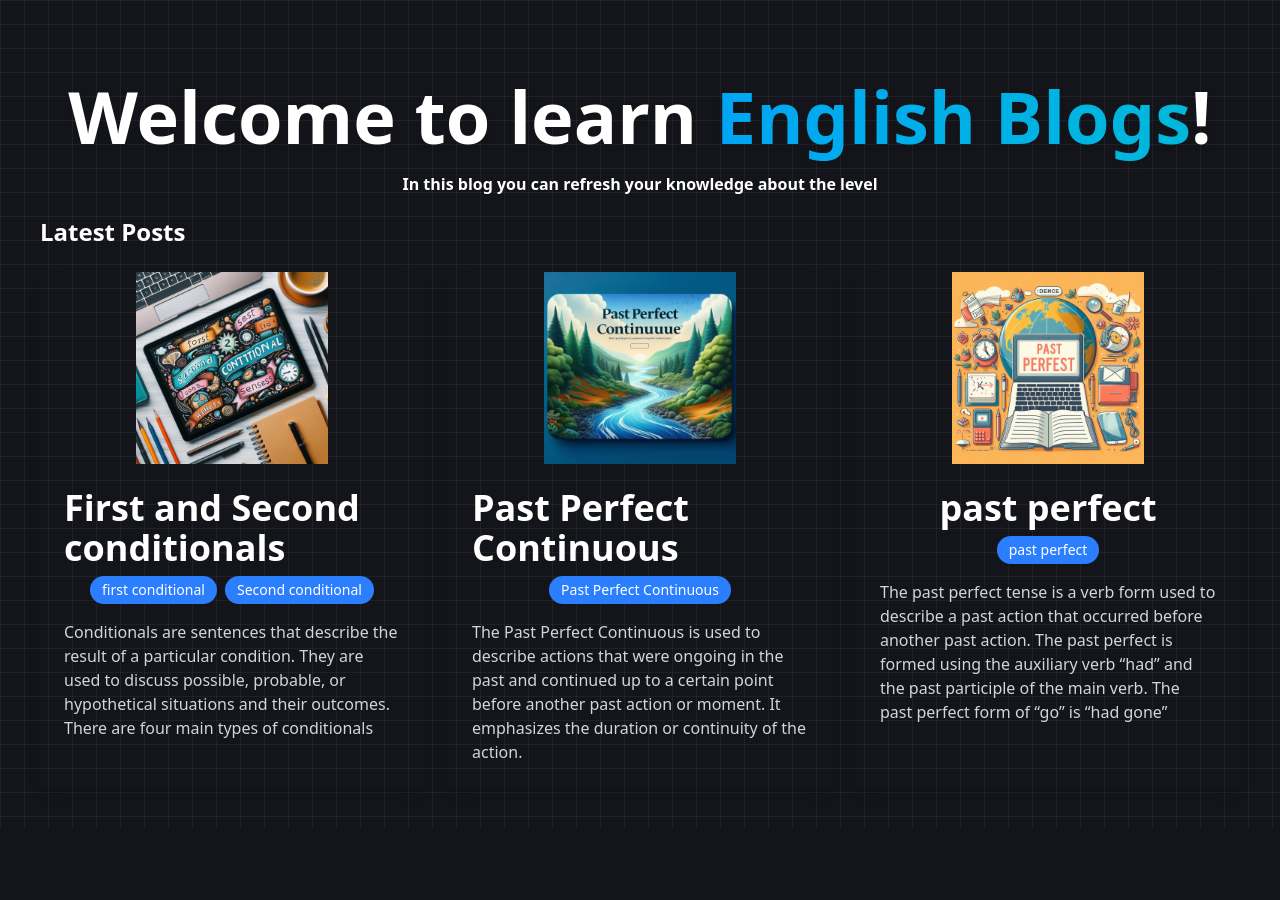
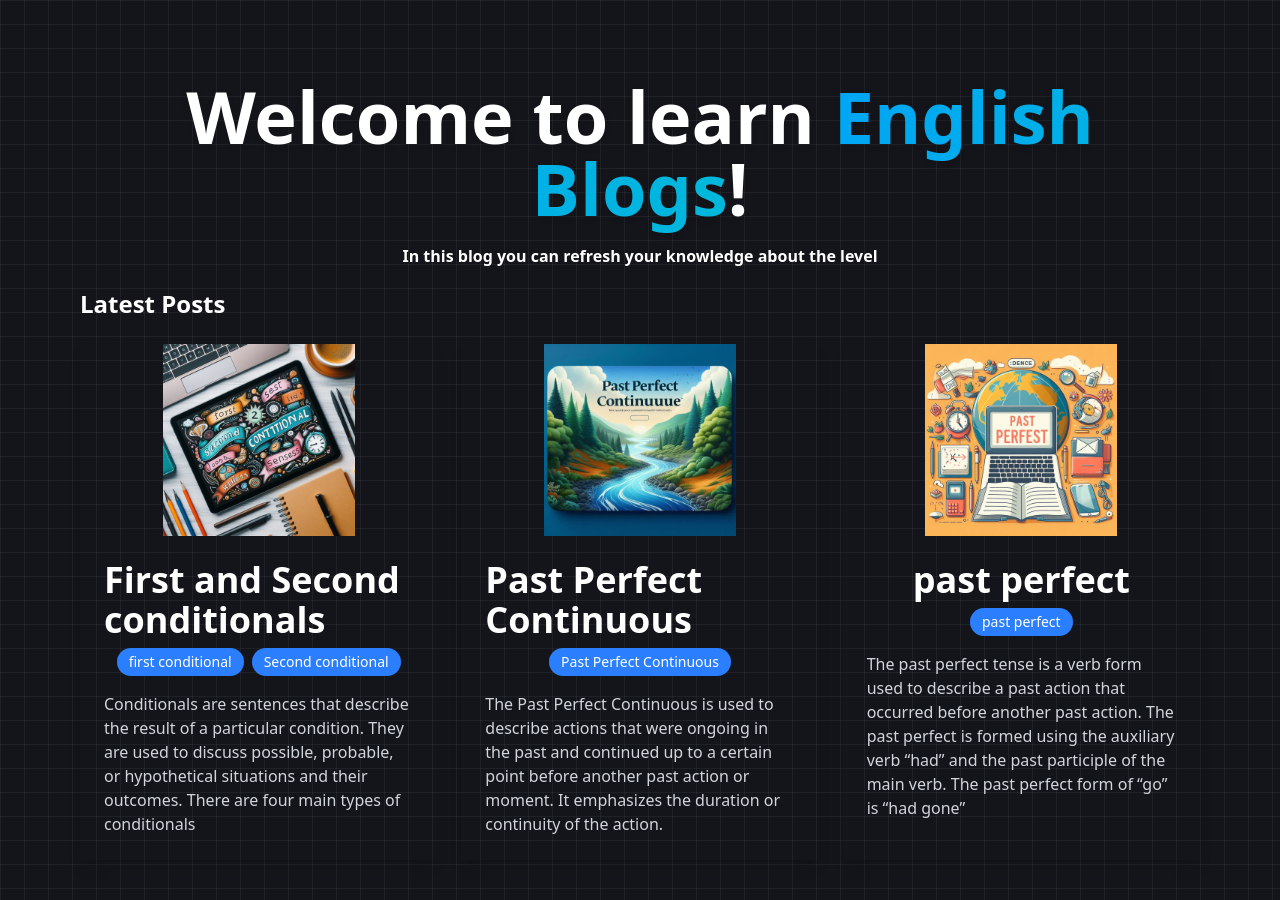
Before and after one commit to elizonRL/english-blog, an Astro site: page / in a window 1280 px wide. Before the commit the page ends 828 px from the top, so only its background shows below. Built offline with nearby package versions, Linux system fonts and the light colour scheme; Astro itself is replaced by a stand-in of ours.

Commit message:
Ajustar el padding del cuerpo en el diseño para mejorar la presentación

```diff
--- a/src/layouts/Layout.astro
+++ b/src/layouts/Layout.astro
@@ -42,7 +42,7 @@ const { title } = Astro.props;
 	}
 
 	body {
-		@apply grid place-content-center p-10;
+		@apply grid place-content-center py-10 px-20;
 	}
 
 	body div {
```
